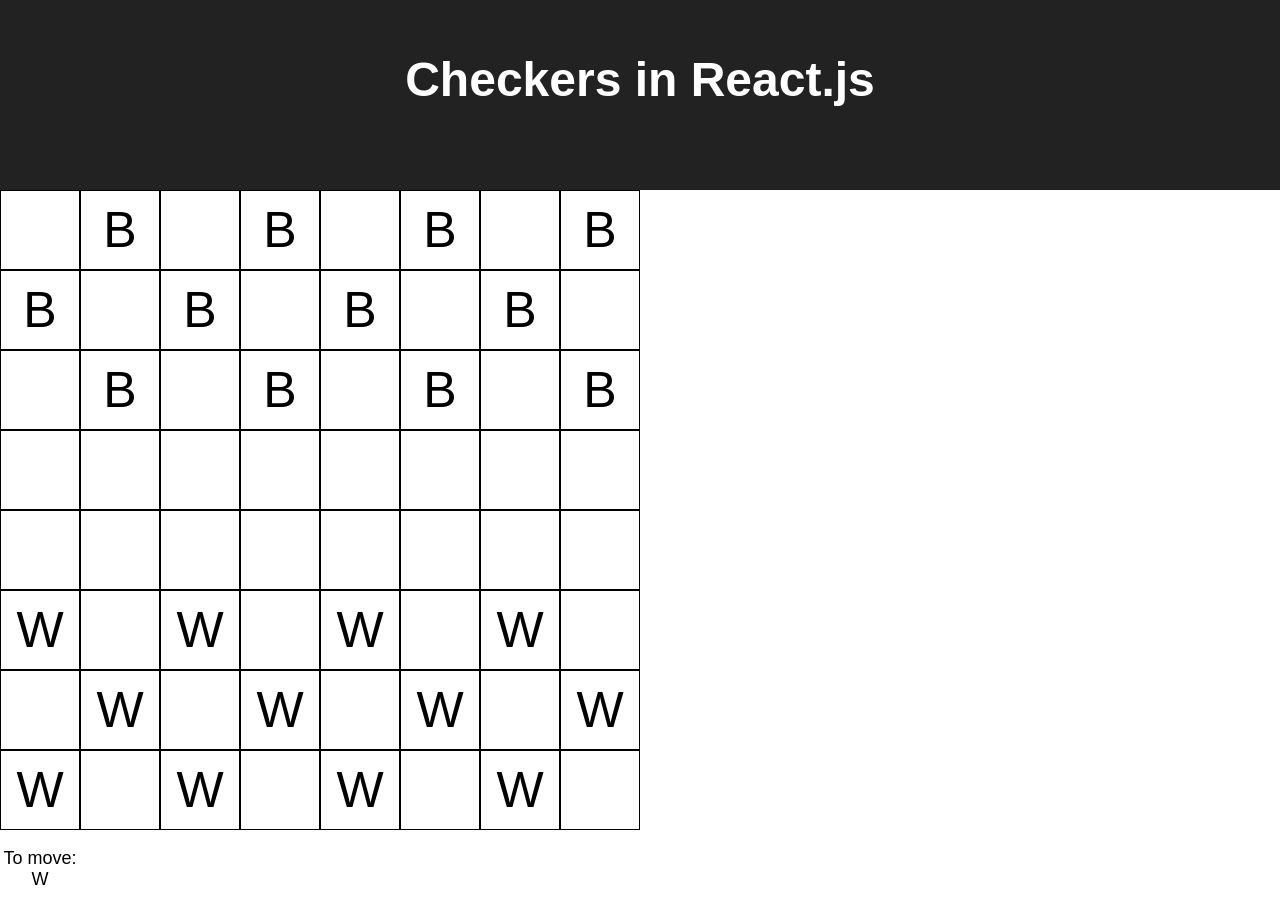
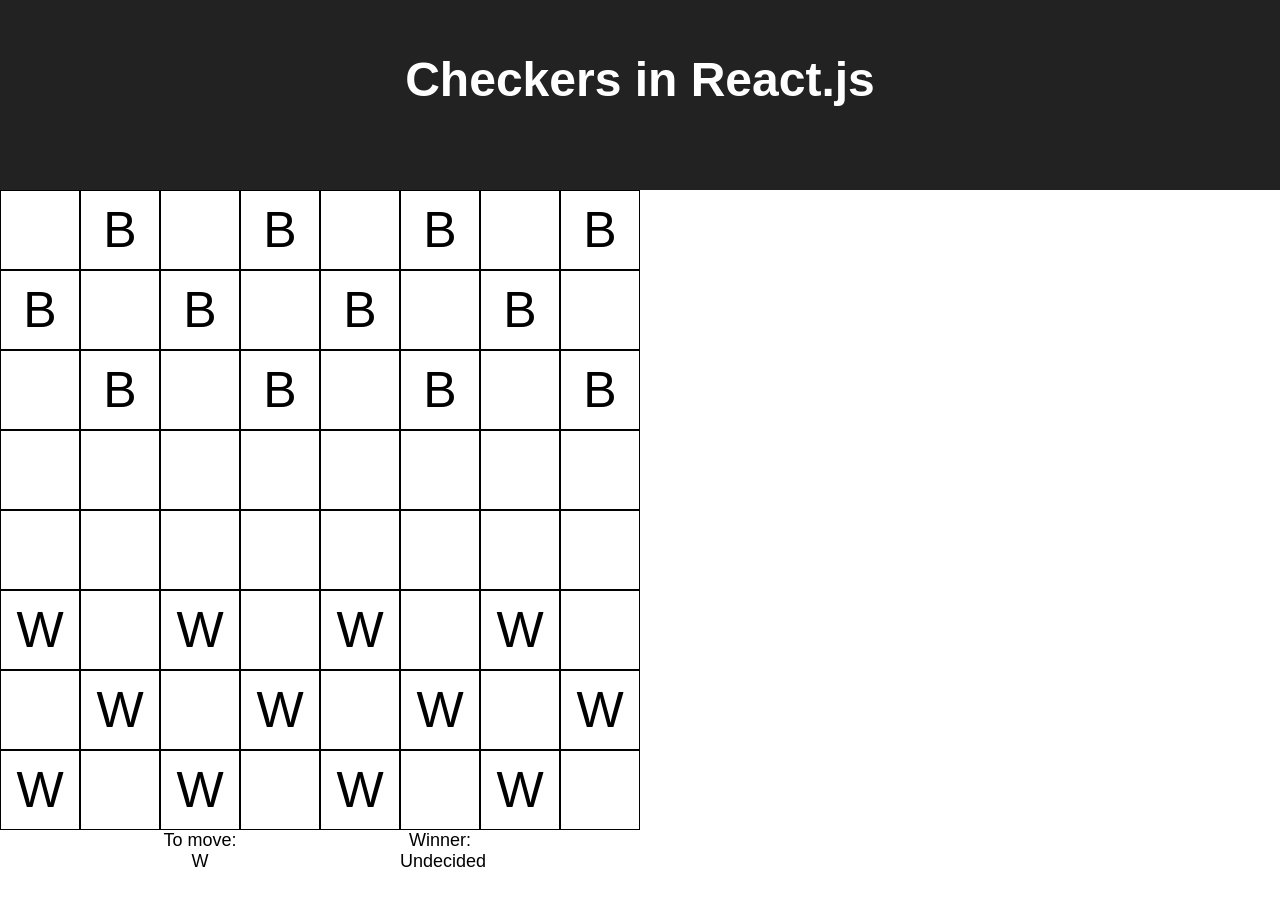
Before and after one commit to Artikash/React-Checkers, a React (Create React App) app: page / in a window 1280 px wide. After the commit the page ends 872 px from the top, so only its background shows below. Built offline with nearby package versions, Linux system fonts and the light colour scheme.

Commit message:
display the winner

```diff
--- a/src/App.jsx
+++ b/src/App.jsx
@@ -15,6 +15,14 @@ class App extends React.Component {
       (a, v) => a || (v.y === coordinates.y && v.x === coordinates.x),
       false,
     );
+
+  gameWinner = () => {
+    const winner = this.state.board
+      .map(row => row.map(piece => piece.substr(0, 1)).join(""))
+      .join("")
+      .match(/^([BW])\1*$/);
+    return winner ? winner[1] : winner;
+  };
 
   clickHandler = coordinates => () => {
     if (!this.state.movingFrom) {
@@ -95,7 +103,14 @@ class App extends React.Component {
                 validMove={this.validMove({ y, x })}
               />
             )))}
-          <p>{`To move: ${this.state.turn}`}</p>
+          <div />
+          <div />
+          <div>{`To move: ${this.state.turn}`}</div>
+          <div />
+          <div />
+          <div>{`Winner: ${this.gameWinner() ? this.gameWinner() : "Undecided"}`}</div>
+          <div />
+          <div />
         </div>
       </div>
     );
```
